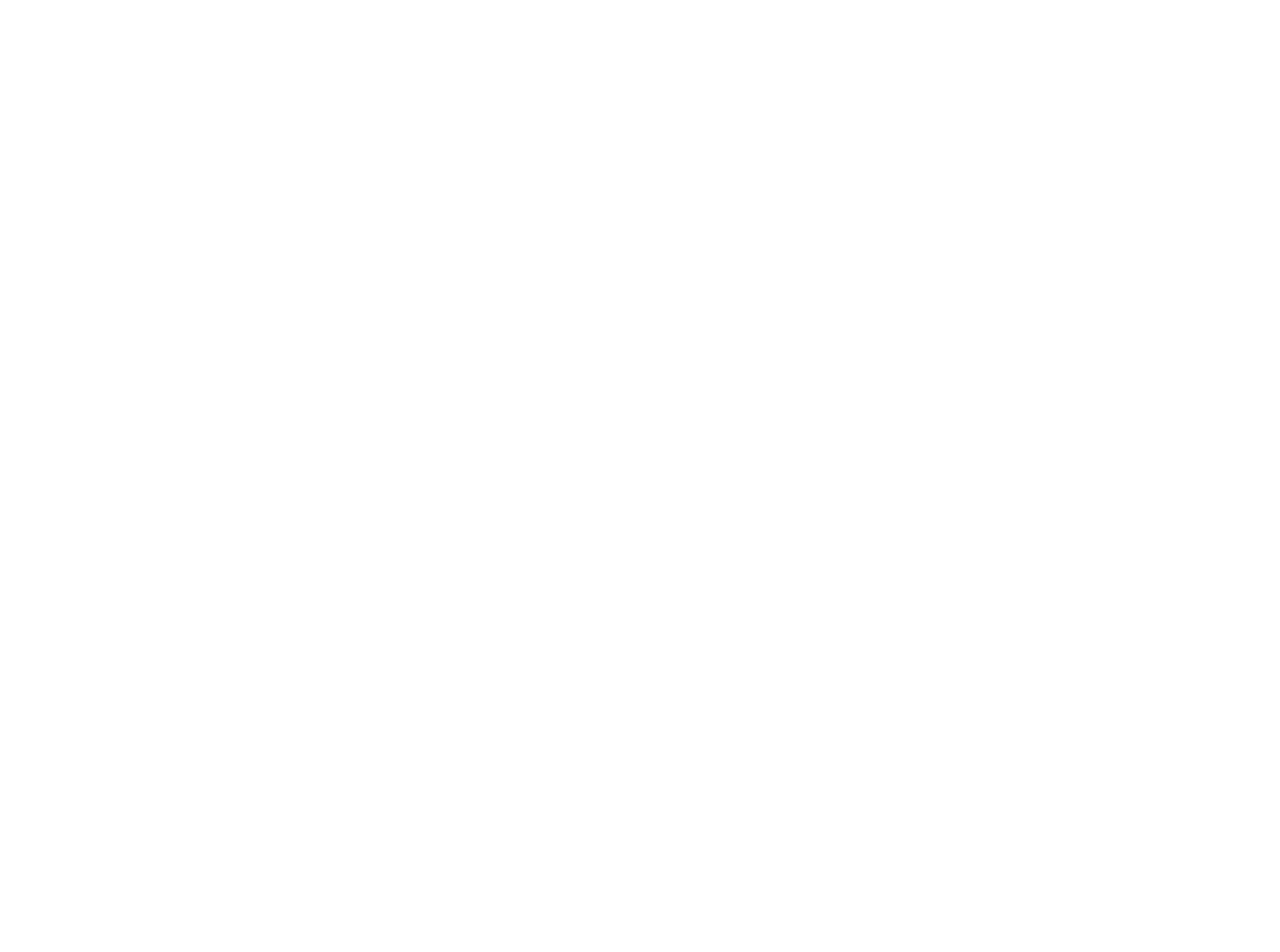
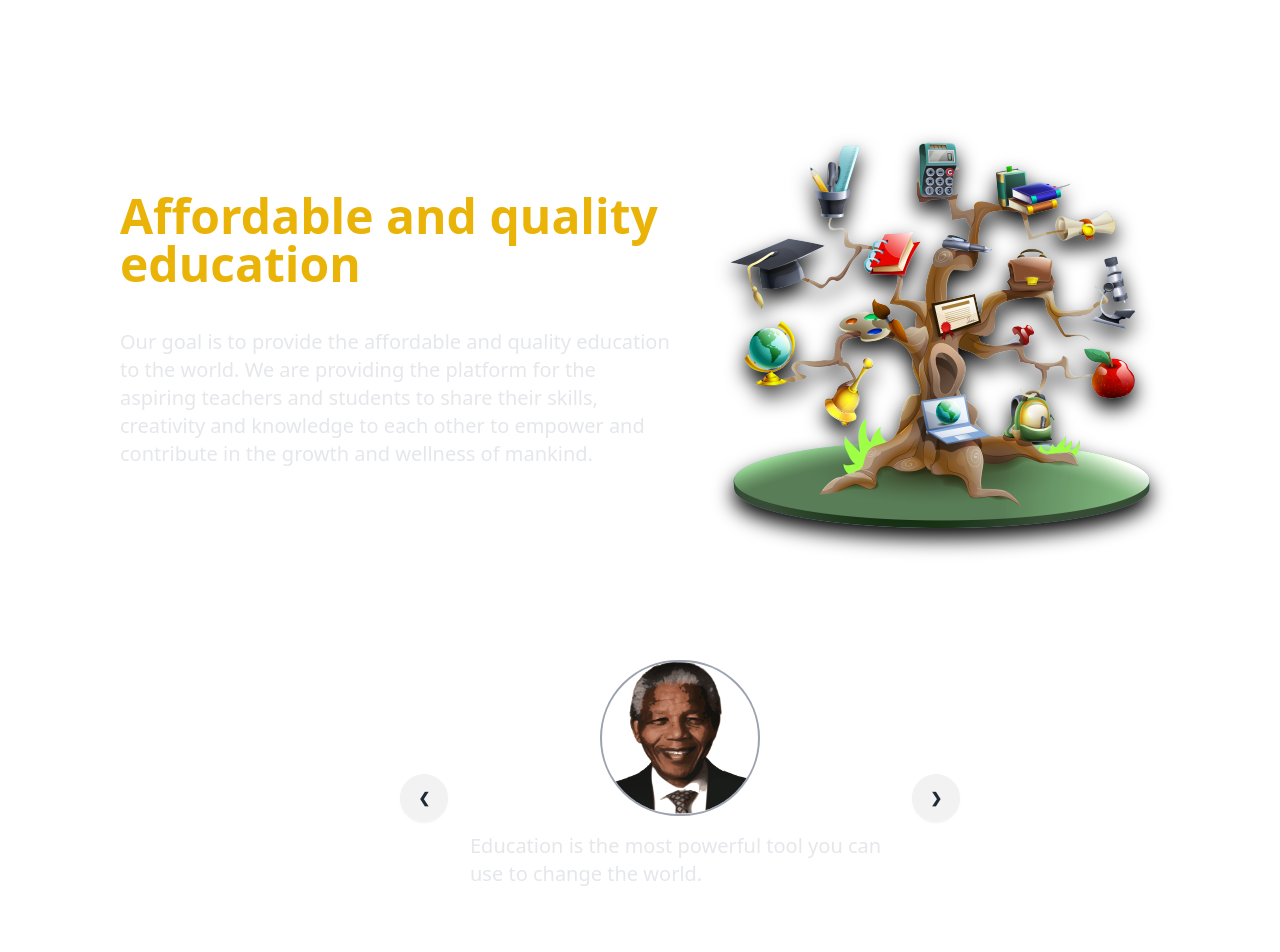
Before and after one commit to ayush931/LMS-Project-FrontEnd, a React (Vite) app: page /about in a window 1280 px wide. Before the commit this address had no page. Shown: the top 952 px of the page. Before the commit the page ends 800 px from the top, so only its background shows below. Built offline with nearby package versions, Linux system fonts and the light colour scheme.

Commit message:
Added about us page and fixed sidebar login sinup button

```diff
--- a/src/App.jsx
+++ b/src/App.jsx
@@ -2,6 +2,7 @@
 
 import { Route, Routes } from 'react-router-dom'
 
+import AboutUs from './Pages/AboutUs'
 import HomePage from './Pages/HomePage'
 
 
@@ -11,6 +12,7 @@
     <>
       <Routes>
         <Route path='/' element={<HomePage />}></Route>
+        <Route path='/about' element={<AboutUs />}></Route>
       </Routes>
 
     </>
--- /dev/null
+++ b/src/Pages/AboutUs.jsx
@@ -0,0 +1,110 @@
+import AboutMainImage from '../assets/images/aboutMainImage.png'
+import APJ from '../assets/images/apj.png'
+import Bill from '../assets/images/billGates.png'
+import Einstein from '../assets/images/einstein.png'
+import Nelson from '../assets/images/nelsonMandela.png'
+import Steve from '../assets/images/steveJobs.png'
+import HomeLayout from '../layouts/HomeLayout'
+
+function AboutUs () {
+    return (
+        <HomeLayout>
+            <div className='pl-20 pt-20 flex flex-col text-white'>
+                <div className='flex items-center gap-5 mx-10'>
+                    <section className='w-1/2 space-y-10'>
+                        <h1 className='text-5xl text-yellow-500 font-semibold'>
+                            Affordable and quality education
+                        </h1>
+                        <p className='text-xl text-gray-200'>
+                            Our goal is to provide the affordable and quality education to the world.
+                            We are providing the platform for the aspiring teachers and students to share
+                            their skills, creativity and knowledge to each other to empower and contribute
+                            in the growth and wellness of mankind.
+                        </p>
+                    </section>
+                    <div className='w-1/2'>
+                        <img
+                            id='test1'
+                            style={{
+                                filter: "drop-shadow(0px 10px 10px rgb(0,0,0))"
+                            }}
+                            className='drop-shadow-2xl'
+                            src={AboutMainImage}
+                            alt="About Main Image"
+                        />
+                    </div>
+                </div>
+
+                <div className="carousel w-1/2 my-16 m-auto">
+                    <div id="slide1" className="carousel-item relative w-full">
+                        <div className='flex flex-col items-center justify-center gap-4 px-[15%]'>
+                            <img src={Nelson} className="w-40 rounded-full border-2 border-gray-400" />
+                            <p className='text-xl text-gray-200'>
+                                {"Education is the most powerful tool you can use to change the world."}
+                            </p>
+                            <h3 className='text-2xl font-semibold'>Nelson Mandela</h3>
+                            <div className="absolute flex justify-between transform -translate-y-1/2 left-5 right-5 top-1/2">
+                                <a href="#slide5" className="btn btn-circle">❮</a>
+                                <a href="#slide2" className="btn btn-circle">❯</a>
+                            </div>
+                        </div>
+                    </div>
+                    <div id="slide2" className="carousel-item relative w-full">
+                    <div className='flex flex-col items-center justify-center gap-4 px-[15%]'>
+                            <img src={APJ} className="w-40 rounded-full border-2 border-gray-400" />
+                            <p className='text-xl text-gray-200'>
+                                {"Failure will never overtake me if my determination to succeed is strong enough."}
+                            </p>
+                            <h3 className='text-2xl font-semibold'>APJ Abdul Kalam</h3>
+                            <div className="absolute flex justify-between transform -translate-y-1/2 left-5 right-5 top-1/2">
+                                <a href="#slide1" className="btn btn-circle">❮</a>
+                                <a href="#slide3" className="btn btn-circle">❯</a>
+                            </div>
+                        </div>
+                    </div>
+                    <div id="slide3" className="carousel-item relative w-full">
+                    <div className='flex flex-col items-center justify-center gap-4 px-[15%]'>
+                            <img src={Einstein} className="w-40 rounded-full border-2 border-gray-400" />
+                            <p className='text-xl text-gray-200'>
+                                {"A person who never made a mistake never tried anything new."}
+                            </p>
+                            <h3 className='text-2xl font-semibold'>Albert Einstein</h3>
+                            <div className="absolute flex justify-between transform -translate-y-1/2 left-5 right-5 top-1/2">
+                                <a href="#slide2" className="btn btn-circle">❮</a>
+                                <a href="#slide4" className="btn btn-circle">❯</a>
+                            </div>
+                        </div>
+                    </div>
+                    <div id="slide4" className="carousel-item relative w-full">
+                    <div className='flex flex-col items-center justify-center gap-4 px-[15%]'>
+                            <img src={Steve} className="w-40 rounded-full border-2 border-gray-400" />
+                            <p className='text-xl text-gray-200'>
+                                {"We don't get a chance to do that many things, and every one should be really excellent."}
+                            </p>
+                            <h3 className='text-2xl font-semibold'>Steve Jobs</h3>
+                            <div className="absolute flex justify-between transform -translate-y-1/2 left-5 right-5 top-1/2">
+                                <a href="#slide3" className="btn btn-circle">❮</a>
+                                <a href="#slide5" className="btn btn-circle">❯</a>
+                            </div>
+                        </div>
+                    </div>
+                    <div id="slide5" className="carousel-item relative w-full">
+                    <div className='flex flex-col items-center justify-center gap-4 px-[15%]'>
+                            <img src={Bill} className="w-40 rounded-full border-2 border-gray-400" />
+                            <p className='text-xl text-gray-200'>
+                                {"Success is a lousy teacher. It seduces smart people into thinking they can't lose."}
+                            </p>
+                            <h3 className='text-2xl font-semibold'>Bill Gates</h3>
+                            <div className="absolute flex justify-between transform -translate-y-1/2 left-5 right-5 top-1/2">
+                                <a href="#slide4" className="btn btn-circle">❮</a>
+                                <a href="#slide1" className="btn btn-circle">❯</a>
+                            </div>
+                        </div>
+                    </div>
+                </div>
+            </div>
+        </HomeLayout>
+    )
+}
+
+export default AboutUs
--- a/src/layouts/HomeLayout.jsx
+++ b/src/layouts/HomeLayout.jsx
@@ -53,7 +53,7 @@
                 <div className='drawer-side w-0'>
                     <label htmlFor="my-drawer" className='drawer-overlay'>
                     </label>
-                    <ul className='menu p-4 w-48 sm:w-80 bg-base-100 text-base-content relative'>
+                    <ul className='menu p-4 w-48 h-[100%] sm:w-80 bg-base-100 text-base-content relative'>
                         <li className='w-fit absolute right-2 z-50'>
                             <button onClick={hideDrawer}>
                                 <AiFillCloseCircle size={24} />
```
